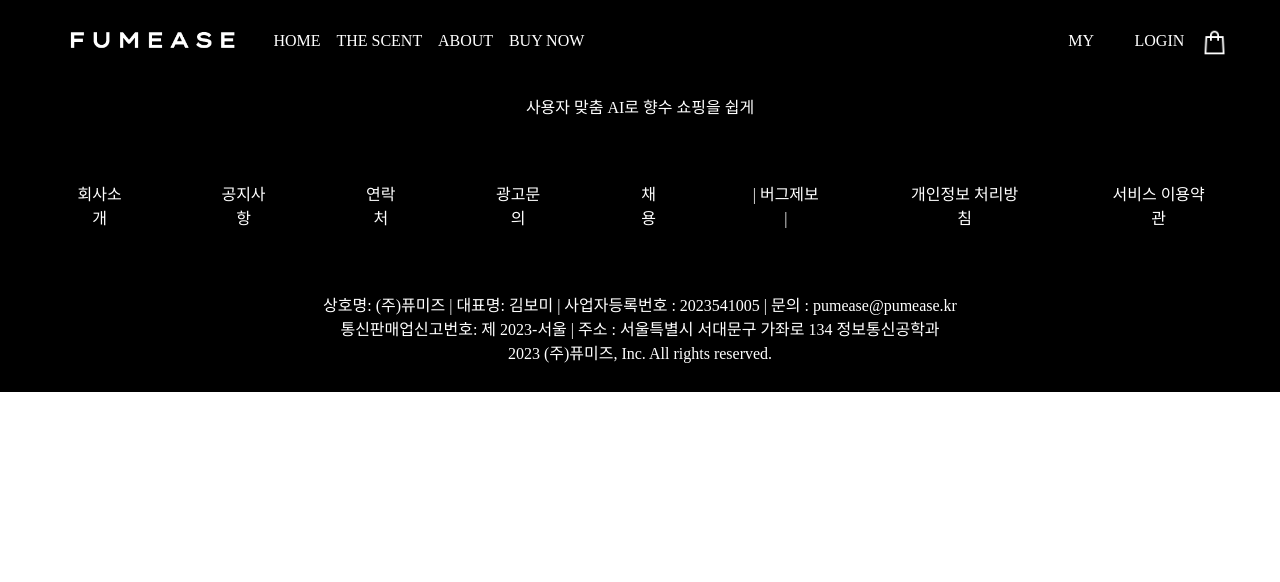
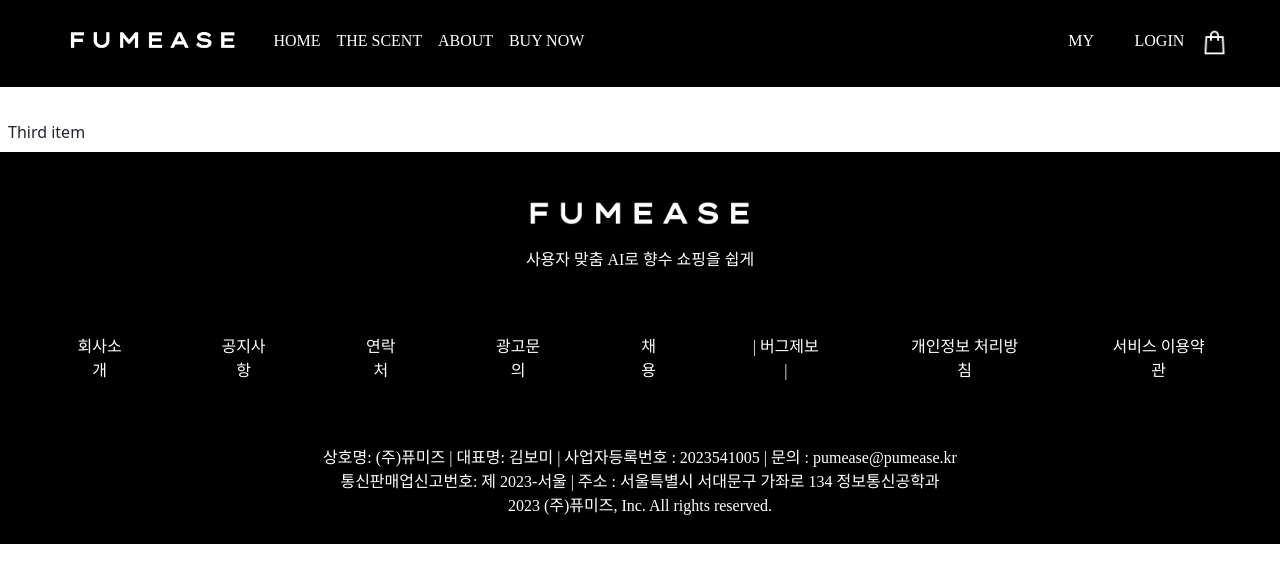
Before and after one commit to Kbomi16/fumease, a React (Create React App) app: page /about in a window 1280 px wide. Shown: the top 582 px of the page. Built offline with nearby package versions, Linux system fonts and the light colour scheme; a web font is replaced by a local one.

Commit message:
about 페이지

```diff
--- a/src/App.js
+++ b/src/App.js
@@ -17,21 +17,23 @@
 import Login from './views/Login';
 import Signup from './views/Signup';
 import MyPage from './views/Mypage';
-import Scent from './views/scent/Scent'
+import Scent from './views/scent/Scent';
+import About from './views/About';
 
 function App() {
   return (
     <div className="App">
       <BrowserRouter>
-      <Header />
+        <Header />
         <Routes>
           <Route path="/" element={<Home />} />
           <Route path="/login" element={<Login />} />
           <Route path="/signup" element={<Signup />} />
           <Route path="/my" element={<MyPage />} />
           <Route path="/scent" element={<Scent />} />
+          <Route path="/about" element={<About />} />
         </Routes>
-        <Footer/>
+        <Footer />
       </BrowserRouter>
 
 
--- a/src/views/About.js
+++ b/src/views/About.js
@@ -0,0 +1,21 @@
+// import { Container, Row, Col, Form, Button } from 'react-bootstrap';
+
+import React from 'react';
+import Stack from 'react-bootstrap/Stack';
+import styles from './About.module.css';
+function App() {
+
+    return (
+        <div className='out'>
+            <Stack gap={3}>
+                <div className="p-2">First item</div>
+                <div className="p-2">Second item</div>
+                <div className="p-2">Third item</div>
+            </Stack></div>
+
+    );
+}
+
+
+
+export default App;
```
Also changed, not shown: src/views/About.css (deleted), src/views/About.module.css (added).
